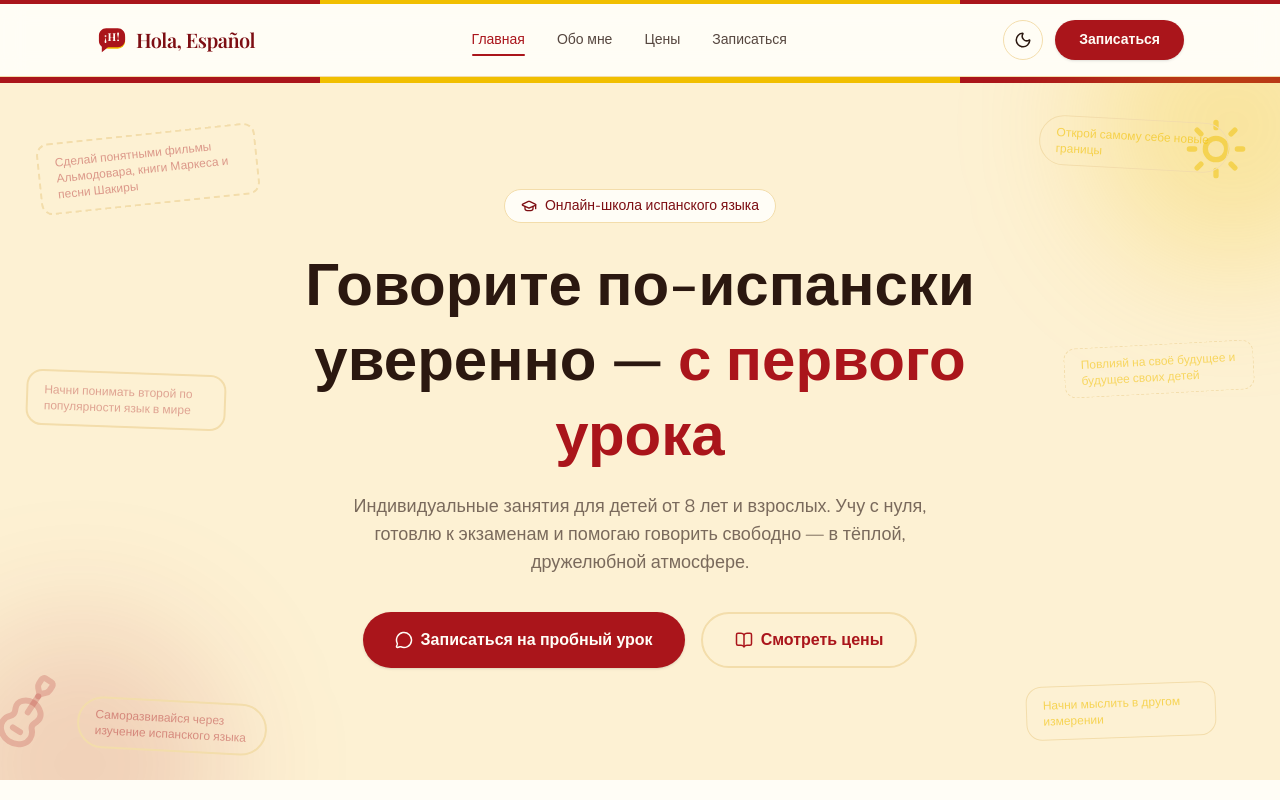
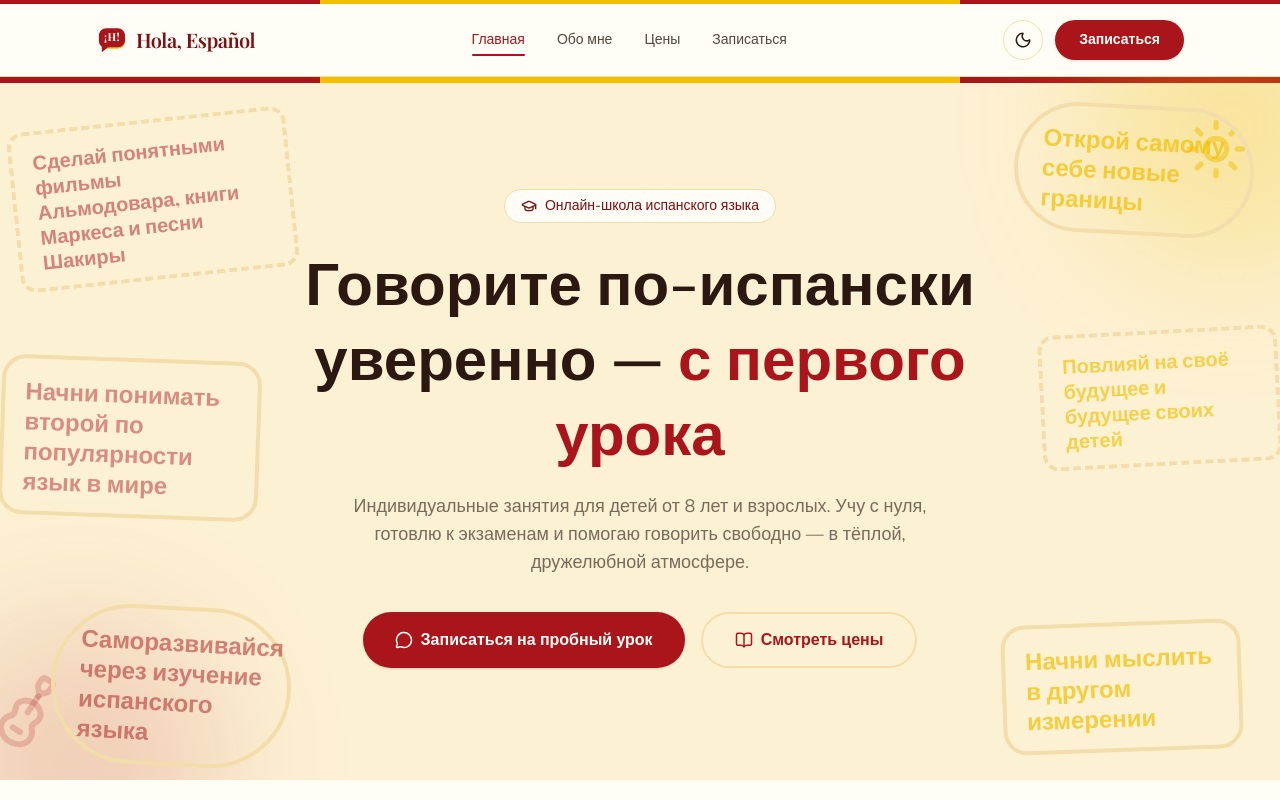
Before and after one commit to katerine47/education, a Next.js app: page / in a window 1280 px wide. Shown: the top 800 px of the page. Built offline with nearby package versions, Linux system fonts and the light colour scheme.

Commit message:
Make hero background phrases larger and more prominent

```diff
--- a/components/sections/hero.tsx
+++ b/components/sections/hero.tsx
@@ -28,42 +28,42 @@ export function Hero() {
       {/* Decorative background phrases */}
       <div
         aria-hidden
-        className="pointer-events-none absolute left-[3%] top-[8%] hidden max-w-[220px] -rotate-6 rounded-xl border-2 border-dashed border-primary/25 px-4 py-2.5 text-xs font-medium text-primary/40 md:block"
+        className="font-heading pointer-events-none absolute left-[1%] top-[6%] hidden max-w-[280px] -rotate-6 rounded-2xl border-4 border-dashed border-primary/35 px-5 py-3.5 text-xl font-bold leading-tight text-primary/50 md:block"
       >
         Сделай понятными фильмы Альмодовара, книги Маркеса и песни Шакиры
       </div>
       <div
         aria-hidden
-        className="pointer-events-none absolute right-[4%] top-[6%] hidden max-w-[190px] rotate-3 rounded-full border border-accent/40 px-4 py-2 text-xs font-medium text-accent/60 lg:block"
+        className="font-heading pointer-events-none absolute right-[2%] top-[4%] hidden max-w-[240px] rotate-3 rounded-full border-4 border-accent/50 px-6 py-4 text-2xl font-bold leading-tight text-accent/70 lg:block"
       >
         Открой самому себе новые границы
       </div>
       <div
         aria-hidden
-        className="pointer-events-none absolute left-[2%] top-[42%] hidden max-w-[200px] rotate-2 rounded-2xl border-2 border-primary/20 px-4 py-2.5 text-xs font-medium text-primary/35 lg:block"
+        className="font-heading pointer-events-none absolute left-[0%] top-[40%] hidden max-w-[260px] rotate-2 rounded-3xl border-4 border-primary/30 px-5 py-4 text-2xl font-bold leading-tight text-primary/45 lg:block"
       >
         Начни понимать второй по популярности язык в мире
       </div>
       <div
         aria-hidden
-        className="pointer-events-none absolute right-[2%] top-[38%] hidden max-w-[190px] -rotate-3 rounded-xl border border-dashed border-accent/40 px-4 py-2 text-xs font-medium text-accent/55 md:block"
+        className="font-heading pointer-events-none absolute right-[0%] top-[36%] hidden max-w-[240px] -rotate-3 rounded-2xl border-4 border-dashed border-accent/50 px-5 py-3.5 text-xl font-bold leading-tight text-accent/65 md:block"
       >
         Повлияй на своё будущее и будущее своих детей
       </div>
       <div
         aria-hidden
-        className="pointer-events-none absolute bottom-[4%] left-[6%] hidden max-w-[190px] rotate-3 rounded-full border-2 border-primary/25 px-4 py-2 text-xs font-medium text-primary/40 lg:block"
+        className="font-heading pointer-events-none absolute bottom-[2%] left-[4%] hidden max-w-[240px] rotate-3 rounded-full border-4 border-primary/35 px-6 py-4 text-2xl font-bold leading-tight text-primary/50 lg:block"
       >
         Саморазвивайся через изучение испанского языка
       </div>
       <div
         aria-hidden
-        className="pointer-events-none absolute bottom-[6%] right-[5%] hidden max-w-[190px] -rotate-2 rounded-2xl border border-accent/40 px-4 py-2.5 text-xs font-medium text-accent/60 md:block"
+        className="font-heading pointer-events-none absolute bottom-[4%] right-[3%] hidden max-w-[240px] -rotate-2 rounded-3xl border-4 border-accent/50 px-5 py-4 text-2xl font-bold leading-tight text-accent/70 md:block"
       >
         Начни мыслить в другом измерении
       </div>
 
-      <div className="relative mx-auto flex max-w-6xl flex-col items-center px-5 py-20 text-center sm:px-8 sm:py-28">
+      <div className="relative z-10 mx-auto flex max-w-6xl flex-col items-center px-5 py-20 text-center sm:px-8 sm:py-28">
         <Reveal>
           <span className="mb-5 inline-flex items-center gap-2 rounded-full border border-border bg-background px-4 py-1.5 text-sm font-medium text-primary-dark">
             <GraduationCap size={16} />
```
